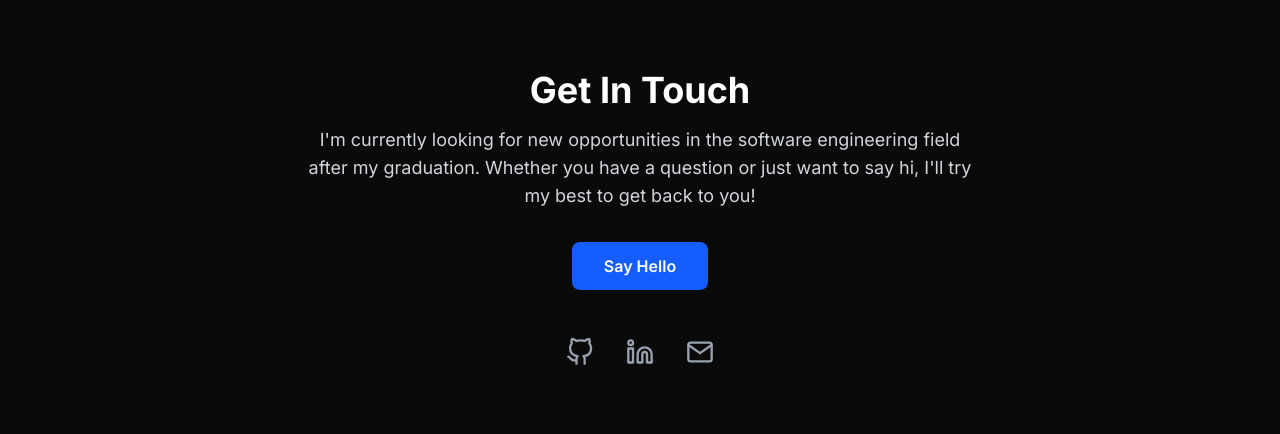
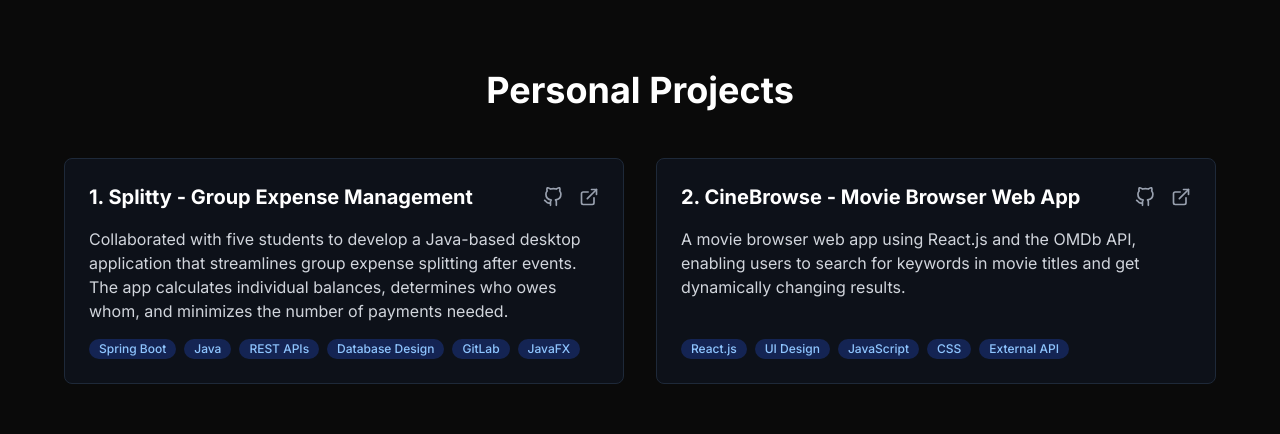
Before and after one commit to caominhnguyen05/caominh-portfolio, a Next.js app: page / in a window 1280 px wide. Shown: the part 2660-3094 px from the top of the page. Built offline with nearby package versions, Linux system fonts and the light colour scheme.

Commit message:
Add project section

```diff
--- /dev/null
+++ b/src/app/components/projects.tsx
@@ -0,0 +1,120 @@
+"use client";
+
+import { motion } from "framer-motion";
+import { FiGithub, FiExternalLink } from "react-icons/fi";
+import React from "react";
+import { Project } from "../types";
+
+interface SectionWrapperProps {
+  children: React.ReactNode;
+  id: string;
+}
+
+const SectionWrapper: React.FC<SectionWrapperProps> = ({ children, id }) => (
+  <motion.section
+    id={id}
+    className="min-h-screen py-20 px-6"
+    initial={{ opacity: 0, y: 50 }}
+    whileInView={{ opacity: 1, y: 0 }}
+    viewport={{ once: true, amount: 0.2 }}
+    transition={{ duration: 0.6 }}
+  >
+    <div className="container mx-auto max-w-6xl">{children}</div>
+  </motion.section>
+);
+
+const ProjectCard: React.FC<Project> = ({
+  title,
+  description,
+  tags,
+  githubUrl,
+  liveUrl,
+}) => (
+  <motion.div
+    className="bg-gray-900/50 rounded-lg p-6 border border-gray-800 flex flex-col justify-between h-full"
+    whileHover={{ y: -5, boxShadow: "0px 10px 30px -15px #000000" }}
+    transition={{ duration: 0.3 }}
+  >
+    <div>
+      <div className="flex justify-between items-center mb-4">
+        <h3 className="text-xl font-bold text-white">{title}</h3>
+        <div className="flex space-x-4">
+          {githubUrl && (
+            <a
+              href={githubUrl}
+              target="_blank"
+              rel="noreferrer"
+              className="text-gray-400 hover:text-white"
+            >
+              <FiGithub size={20} />
+            </a>
+          )}
+          {liveUrl && (
+            <a
+              href={liveUrl}
+              target="_blank"
+              rel="noreferrer"
+              className="text-gray-400 hover:text-white"
+            >
+              <FiExternalLink size={20} />
+            </a>
+          )}
+        </div>
+      </div>
+      <p className="text-gray-300 mb-4">{description}</p>
+    </div>
+    <div className="flex flex-wrap gap-2 mt-auto">
+      {tags.map((tag) => (
+        <span
+          key={tag}
+          className="bg-blue-900/50 text-blue-300 text-xs font-medium px-2.5 py-0.5 rounded-full"
+        >
+          {tag}
+        </span>
+      ))}
+    </div>
+  </motion.div>
+);
+
+const Projects: React.FC = () => {
+  const projects: Project[] = [
+    {
+      title: "1. Splitty - Group Expense Management",
+      description:
+        "Collaborated with five students to develop a Java-based desktop application that streamlines group expense splitting after events. The app calculates individual balances, determines who owes whom, and minimizes the number of payments needed.",
+      tags: [
+        "Spring Boot",
+        "Java",
+        "REST APIs",
+        "Database Design",
+        "GitLab",
+        "JavaFX",
+      ],
+      githubUrl: "#",
+      liveUrl: "#",
+    },
+    {
+      title: "2. CineBrowse - Movie Browser Web App",
+      description:
+        "A movie browser web app using React.js and the OMDb API, enabling users to search for keywords in movie titles and get dynamically changing results.",
+      tags: ["React.js", "UI Design", "JavaScript", "CSS", "External API"],
+      githubUrl: "https://github.com/caominhnguyen05/cinebrowse_movie_app",
+      liveUrl: "#",
+    },
+  ];
+
+  return (
+    <SectionWrapper id="projects">
+      <h2 className="text-4xl font-bold text-center mb-12 text-white">
+        Personal Projects
+      </h2>
+      <div className="grid grid-cols-1 md:grid-cols-2 gap-8">
+        {projects.map((project, index) => (
+          <ProjectCard key={index} {...project} />
+        ))}
+      </div>
+    </SectionWrapper>
+  );
+};
+
+export default Projects;
```
